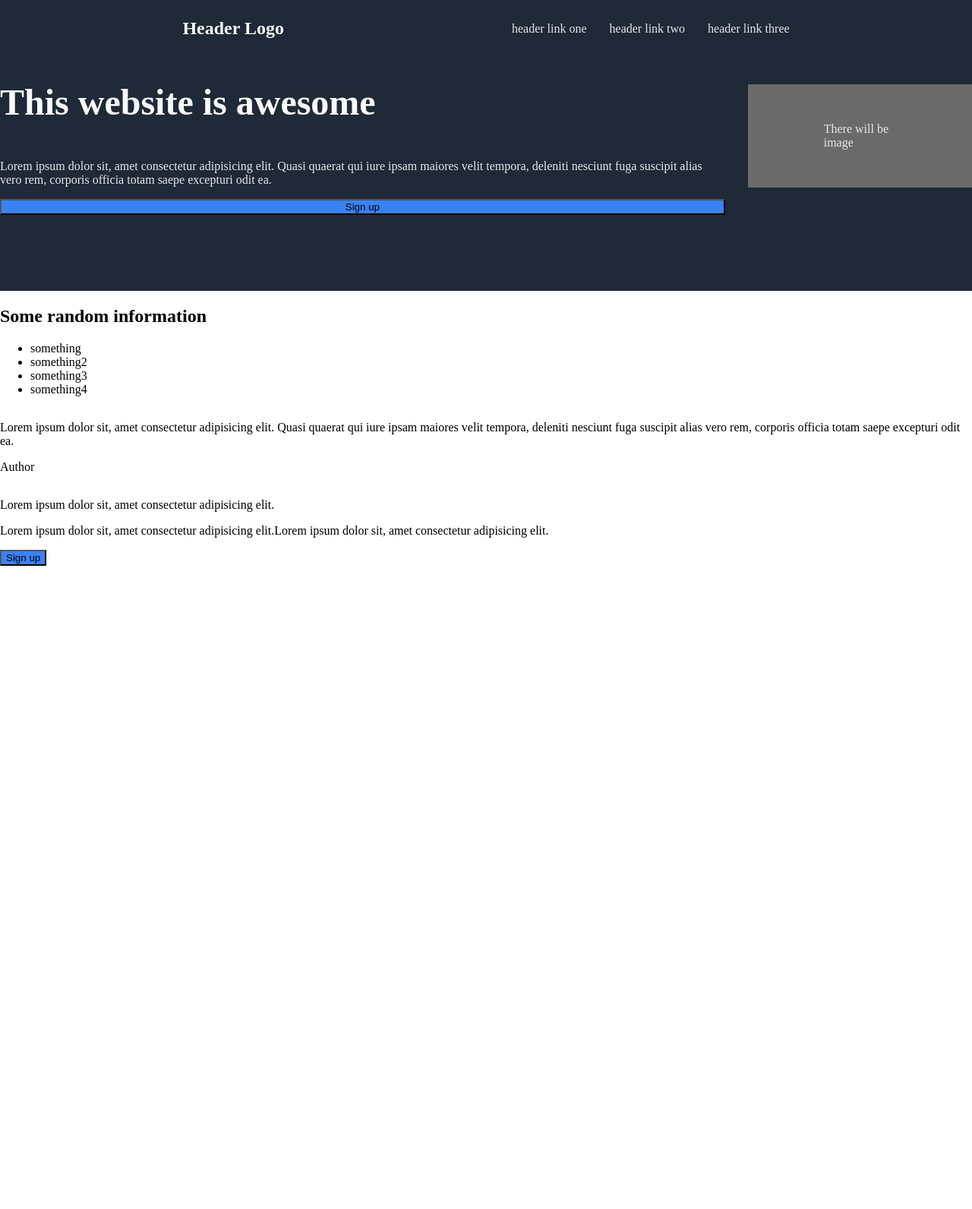
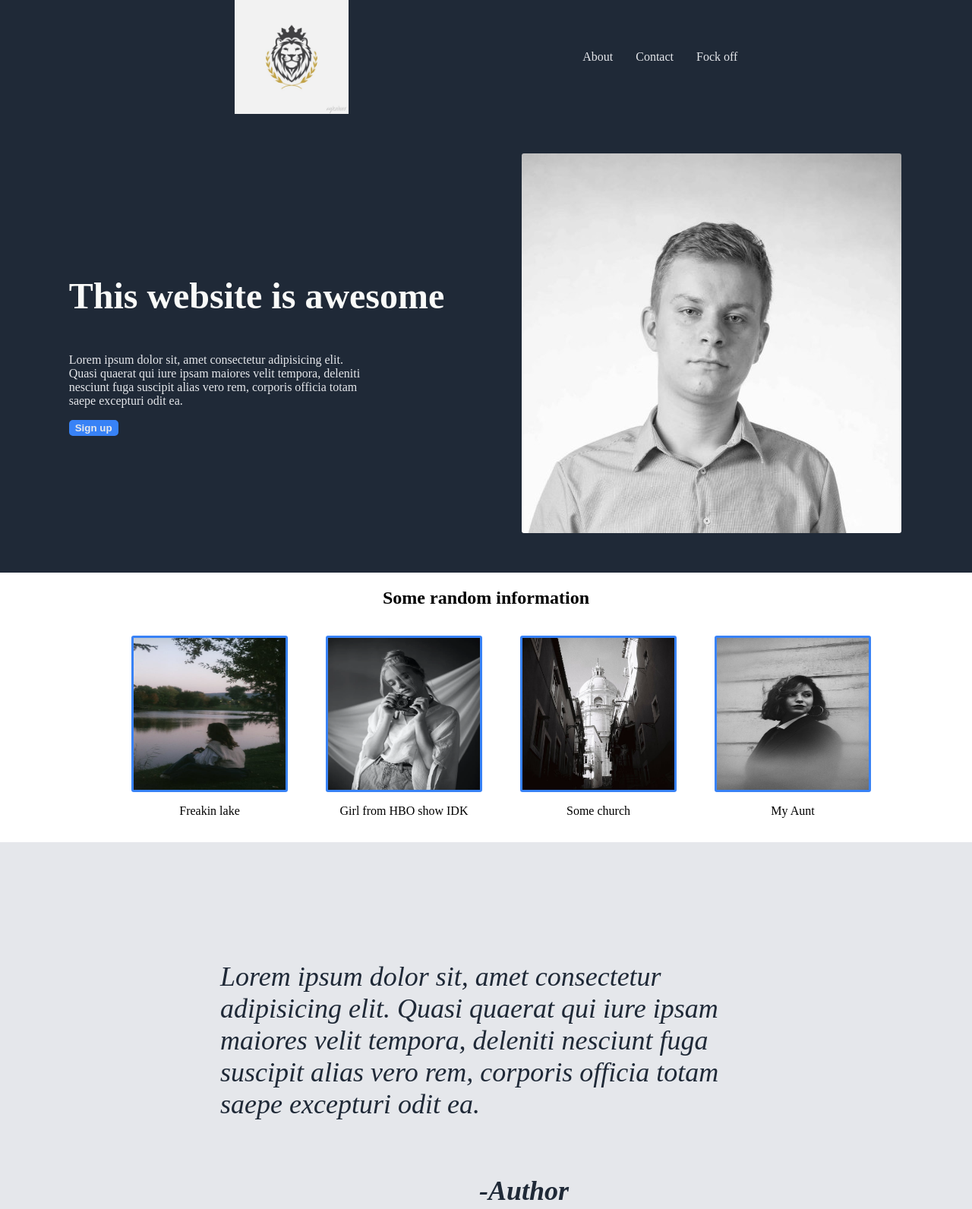
Before and after one commit to Dandaaap/Odin-Landing-page, a plain HTML site: page index.html in a window 1280 px wide. Shown: the top 1592 px of the page at 76% size. Before the commit the page ends 800 px from the top, so only its background shows below. Drawn offline with Linux system fonts and the light colour scheme.

Commit message:
finish whole project

```diff
--- a/index.html
+++ b/index.html
@@ -10,49 +10,70 @@
 
 <body>
     <div class="container">
-        <div class="header">
+
         <div class="header_logo">
 
-                <p class="logo">Header Logo</p>
+                <img class="logo"src="lion.jpg" alt="Logo">
                 <div class="logo_text">
-                    <p>header link one</p>
-                    <p>header link two</p>
-                    <p>header link three</p>
-                </div>
+
+                    <a href="url">About</a>
+                    <a href="url">Contact</a>
+                    <a href="url">Fock off</a>
+
                 </div>
 
+        </div>
         <div class="hero">
-                <div class="header_container">
             <div class="header_text">
                 <H1>This website is awesome</H1>
                 <p class="hh">Lorem ipsum dolor sit, amet consectetur adipisicing elit. Quasi quaerat qui iure ipsam maiores velit tempora, deleniti nesciunt fuga suscipit alias vero rem, corporis officia totam saepe excepturi odit ea.</p>
-                        <button>Sign up</button>
+                <button class="top_button">Sign up</button>
             </div>
-                    <div class="image">There will be image</div>
-                </div>
-            </div>
+            <img class="image"src="1543863234331.jpeg" alt="Logo">
         </div>
         <div class="middle">
             <H2>Some random information</H2>
-            <div class="middle_container">
-                <ul>
-                    <li>something</li>
-                    <li>something2</li>
-                    <li>something3</li>
-                    <li>something4</li>
+            <ul class="middle_container">
+                <li>
+                  <div class="image-container">
+                    <img class="big_image"src="pexels-photo-10297667.jpeg" alt="Image 1">
+                    <p>Freakin lake</p>
+                  </div>
+                </li>
+                <li>
+                  <div class="image-container">
+                    <img class="big_image"src="pexels-photo-15245702.webp" alt="Image 2">
+                    <p>Girl from HBO show IDK</p>
+                  </div>
+                </li>
+                <li>
+                  <div class="image-container">
+                    <img class="big_image" src="pexels-photo-16168565.jpeg" alt="Image 3">
+                    <p>Some church</p>
+                  </div>
+                </li>
+                <li>
+                    <div class="image-container">
+                      <img class="big_image"src="pexels-photo-16400946.jpeg" alt="Image 4">
+                      <p>My Aunt</p>
+                    </div>
+                </li>
             </ul>
-            </div>
+
         </div>
         <div class="bottom">
-            <p>Lorem ipsum dolor sit, amet consectetur adipisicing elit. Quasi quaerat qui iure ipsam maiores velit tempora, deleniti nesciunt fuga suscipit alias vero rem, corporis officia totam saepe excepturi odit ea.</p>
-            <p>Author</p>
+            <p class="quote">Lorem ipsum dolor sit, amet consectetur adipisicing elit. Quasi quaerat qui iure ipsam maiores velit tempora, deleniti nesciunt fuga suscipit alias vero rem, corporis officia totam saepe excepturi odit ea.</p>
+            <p class="author">-Author</p>
         </div>
         <div class="footer">
             <div class="footer_text">
-                <p>Lorem ipsum dolor sit, amet consectetur adipisicing elit.</p>
+                <h3>Lorem ipsum dolor sit, amet consectetur adipisicing elit.</h3>
                 <p>Lorem ipsum dolor sit, amet consectetur adipisicing elit.Lorem ipsum dolor sit, amet consectetur adipisicing elit.</p>
             </div>
-            <button>Sign up</button>
+            <button class="bottom_button">Sign up</button>
+        </div>
+        <div class="real_footer">
+            <p>Copyright © Dancek Petercek</p>
         </div>
     </div>
 </body>
--- a/style.css
+++ b/style.css
@@ -9,20 +9,15 @@ body {
     flex-direction: column;
 }
 
-.header {
-    display:flex;
-    flex-direction: column;
-    background-color: #1F2937;
-    padding: 0 0 100px 0;
-    justify-content: center;
 
-}
+
 
 .header_logo {
     display:flex;
     flex-direction:row;
-    justify-content: center;
-    gap: 300px;
+    justify-content: space-evenly;
+    background-color: #1F2937;
+
 }
 
 .logo_text{
@@ -34,9 +29,7 @@ body {
 }
 
 .logo {
-    color: #F9FAF8;
-    font-size: 24px;
-    font-weight: bold;
+height: 150px;
 }
 
 h1 {
@@ -45,31 +38,166 @@ h1 {
     font-weight: bold;
 }
 
-.header_container {
+.hero {
     display:flex;
+    background-color: #1F2937;
+    justify-content: center;
+    padding: 50px;
+    gap: 100px;
     align-items: center;
-    justify-content: center;
-    gap: 30px;
+}
 
-}
+
+
 
 .header_text {
     display: flex;
     flex-direction: column;
     flex-grow: 0;
+    align-items: flex-start;
+
+
+
 }
 .hh {
     font-size: 18;
     color: #E5E7EB;
+    flex: 1;
+    max-width: 400px;
 }
 
 .image {
     font-size: 18;
     color: #E5E7EB;
-    background-color: #6a6a6a;
-    padding: 50px 100px 50px 100px
+    text-align: center;
+    border:2px solid;
+    border-color: #1F2937;
+    border-radius: 5px;
 }
 
 button {
     background-color: #3882f6;
+
 }
+
+.middle {
+    display: flex;
+    flex-direction: column;
+    justify-content: center;
+    align-items: center;
+}
+
+.middle_container {
+    display: flex;
+    gap: 50px;
+    list-style-type: none;
+}
+
+.big_image {
+    height: 200px;
+    width: 200px;
+    border-radius: 3px;
+    border: 3px solid #3882F6;
+
+  }
+
+  .image-container {
+    display: flex;
+    flex-direction: column;
+    align-items: center;
+    text-align: center;
+  }
+
+.bottom {
+    display: flex;
+    flex-direction: column;
+    align-items: center;
+    background-color:#E5E7EB ;
+    padding-top: 120px;
+    padding-bottom: 60px;
+
+}
+
+.quote {
+    max-width: 700px;
+    font-style: italic;
+    color: #1f2937;
+    font-size: 36px;
+
+
+
+}
+
+.author {
+    padding-left: 100px;
+    font-style: italic;
+    color: #1f2937;
+    font-size: 36px;
+    font-weight: 600;
+}
+
+.footer {
+    display:flex;
+    align-items: center;
+    justify-content: center;
+    background-color: #3882F6;
+    margin: 100px 650px 100px 650px;
+    border-radius: 5px;
+    border:4px solid #3882F6;
+    gap: 70px;
+}
+
+.footer_text {
+    display: flex;
+    flex-direction: column;
+    font-size: 18;
+    color: #E5E7EB;
+
+
+}
+
+.bottom_button {
+    font-size: 18;
+    color: #E5E7EB;
+    border:2px solid;
+    border-radius: 5px;
+    border-color: #E5E7EB;
+    font-weight: bold;
+
+}
+
+.top_button {
+    font-size: 18;
+    color: #E5E7EB;
+    border:2px solid;
+    border-color: #3882F6;
+    border-radius: 5px;
+    font-weight: bold;
+}
+
+.real_footer {
+    display:flex;
+    background-color: #1F2937;
+    justify-content: center;
+    padding: 15px;
+    color: #E5E7EB;
+    font-size: 18;
+}
+
+button {
+    transition-duration: 0.4s;
+  }
+
+  button:hover {
+    background-color: #4CAF50; /* Green */
+    color: white;
+  }
+
+  a:link {
+    text-decoration: none;
+    color: #E5E7EB;
+
+
+}
+
+a:hover { color: white;}
```
Also changed, not shown: 1543863234331.jpeg (added), lion.jpg (added), pexels-photo-10297667.jpeg (added), pexels-photo-15245702.webp (added), pexels-photo-16168565.jpeg (added), pexels-photo-16400946.jpeg (added). Lines whose indentation alone changed are shown as unchanged.
